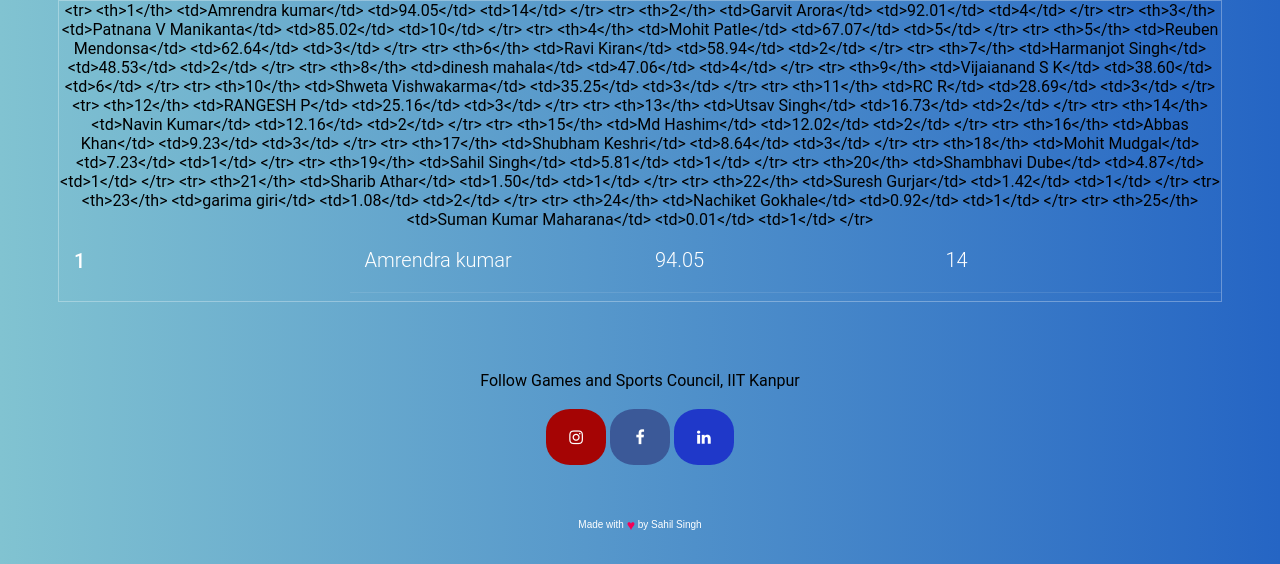
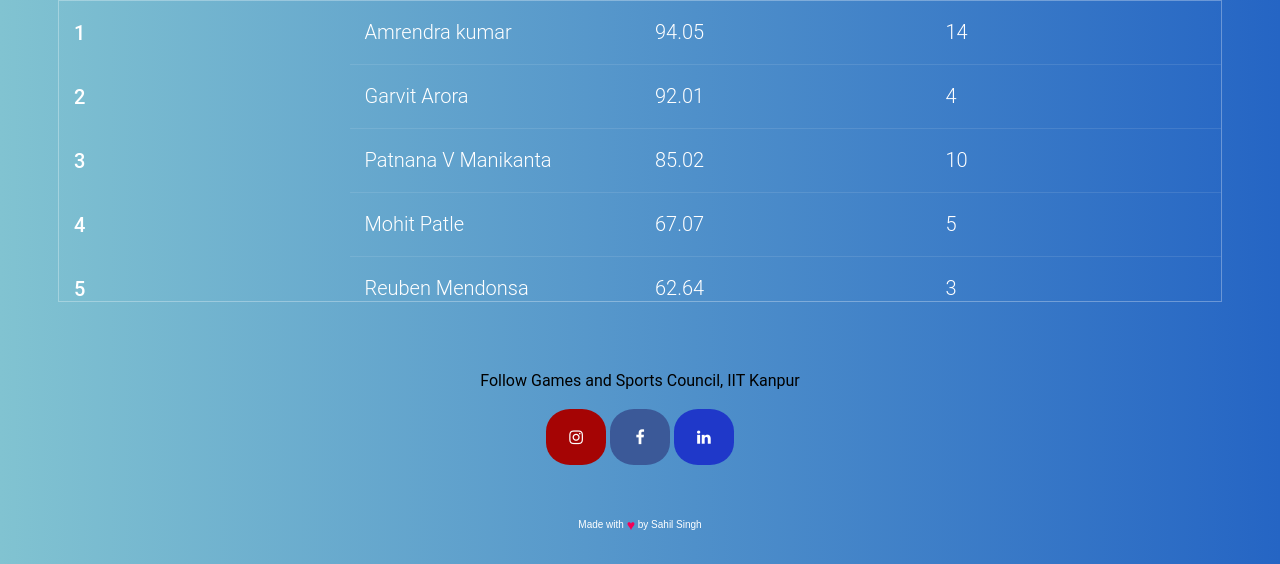
Before and after one commit to Sahilsingh0808/Fit-India-2.0-GnS-IITK, a Flask app: page / in a window 1280 px wide. Shown: the part 236-800 px from the top of the page. Run offline with Flask 2, Linux system fonts and the light colour scheme.

Commit message:
bug fixed

```diff
--- a/stravaData1.py
+++ b/stravaData1.py
@@ -43,11 +43,11 @@ def table():
     distList = sorted(distList.items(), key=operator.itemgetter(0))
     nameList = sorted(nameList.items(), key=operator.itemgetter(0))
 
-    print((nameList))
+    # print((nameList))
     print()
     print((distList))
 
-    print(type(nameList))
+    # print(type(nameList))
 
     nameL = []
     distL = []
@@ -68,7 +68,7 @@ def table():
     nameL1 = df['Name'].to_list()
     distL1 = df['Distance'].to_list()
     roundsL1 = df['Rounds'].to_list()
-    print(nameL1)
+    # print(nameL1)
     dataDict1 = {'Name': nameL1, 'Distance': distL1, 'Rounds': roundsL1}
     df1 = pd.DataFrame(dataDict1)
     print(df1)
@@ -80,6 +80,6 @@ def table():
     htmlTable = htmlTable[:-17]
     # htmlTable.replace("</th>", "</td>")
     # htmlTable.replace("<th>", "<td>")
-    # print(htmlTable)
+    print(htmlTable)
 
     return render_template('index.html', data=htmlTable, heading="FIT INDIA 2.0 Cycling")
--- a/templates/index.html
+++ b/templates/index.html
@@ -22,162 +22,10 @@
     </div>
     <div class="tbl-content">
 
+
         <table cellpadding="0" cellspacing="0" border="0">
             <tbody>
-                {{data}}
-
-            <tr>
-                <th>1</th>
-                <td>Amrendra kumar</td>
-                <td>94.05</td>
-                <td>14</td>
-            </tr>
-            <tr>
-                <th>2</th>
-                <td>Garvit Arora</td>
-                <td>92.01</td>
-                <td>4</td>
-            </tr>
-            <tr>
-                <th>3</th>
-                <td>Patnana V Manikanta</td>
-                <td>85.02</td>
-                <td>10</td>
-            </tr>
-            <tr>
-                <th>4</th>
-                <td>Mohit Patle</td>
-                <td>67.07</td>
-                <td>5</td>
-            </tr>
-            <tr>
-                <th>5</th>
-                <td>Reuben Mendonsa</td>
-                <td>62.64</td>
-                <td>3</td>
-            </tr>
-            <tr>
-                <th>6</th>
-                <td>Ravi Kiran</td>
-                <td>58.94</td>
-                <td>2</td>
-            </tr>
-            <tr>
-                <th>7</th>
-                <td>Harmanjot Singh</td>
-                <td>48.53</td>
-                <td>2</td>
-            </tr>
-            <tr>
-                <th>8</th>
-                <td>dinesh mahala</td>
-                <td>47.06</td>
-                <td>4</td>
-            </tr>
-            <tr>
-                <th>9</th>
-                <td>Vijaianand S K</td>
-                <td>38.60</td>
-                <td>6</td>
-            </tr>
-            <tr>
-                <th>10</th>
-                <td>Shweta Vishwakarma</td>
-                <td>35.25</td>
-                <td>3</td>
-            </tr>
-            <tr>
-                <th>11</th>
-                <td>RC R</td>
-                <td>28.69</td>
-                <td>3</td>
-            </tr>
-            <tr>
-                <th>12</th>
-                <td>RANGESH P</td>
-                <td>25.16</td>
-                <td>3</td>
-            </tr>
-            <tr>
-                <th>13</th>
-                <td>Utsav Singh</td>
-                <td>16.73</td>
-                <td>2</td>
-            </tr>
-            <tr>
-                <th>14</th>
-                <td>Navin Kumar</td>
-                <td>12.16</td>
-                <td>2</td>
-            </tr>
-            <tr>
-                <th>15</th>
-                <td>Md Hashim</td>
-                <td>12.02</td>
-                <td>2</td>
-            </tr>
-            <tr>
-                <th>16</th>
-                <td>Abbas Khan</td>
-                <td>9.23</td>
-                <td>3</td>
-            </tr>
-            <tr>
-                <th>17</th>
-                <td>Shubham Keshri</td>
-                <td>8.64</td>
-                <td>3</td>
-            </tr>
-            <tr>
-                <th>18</th>
-                <td>Mohit Mudgal</td>
-                <td>7.23</td>
-                <td>1</td>
-            </tr>
-            <tr>
-                <th>19</th>
-                <td>Sahil Singh</td>
-                <td>5.81</td>
-                <td>1</td>
-            </tr>
-            <tr>
-                <th>20</th>
-                <td>Shambhavi Dube</td>
-                <td>4.87</td>
-                <td>1</td>
-            </tr>
-            <tr>
-                <th>21</th>
-                <td>Sharib Athar</td>
-                <td>1.50</td>
-                <td>1</td>
-            </tr>
-            <tr>
-                <th>22</th>
-                <td>Suresh Gurjar</td>
-                <td>1.42</td>
-                <td>1</td>
-            </tr>
-            <tr>
-                <th>23</th>
-                <td>garima giri</td>
-                <td>1.08</td>
-                <td>2</td>
-            </tr>
-            <tr>
-                <th>24</th>
-                <td>Nachiket Gokhale</td>
-                <td>0.92</td>
-                <td>1</td>
-            </tr>
-            <tr>
-                <th>25</th>
-                <td>Suman Kumar Maharana</td>
-                <td>0.01</td>
-                <td>1</td>
-            </tr>
-
-
+                {{data | safe}}
             </tbody>
         </table>
     </div>
```
